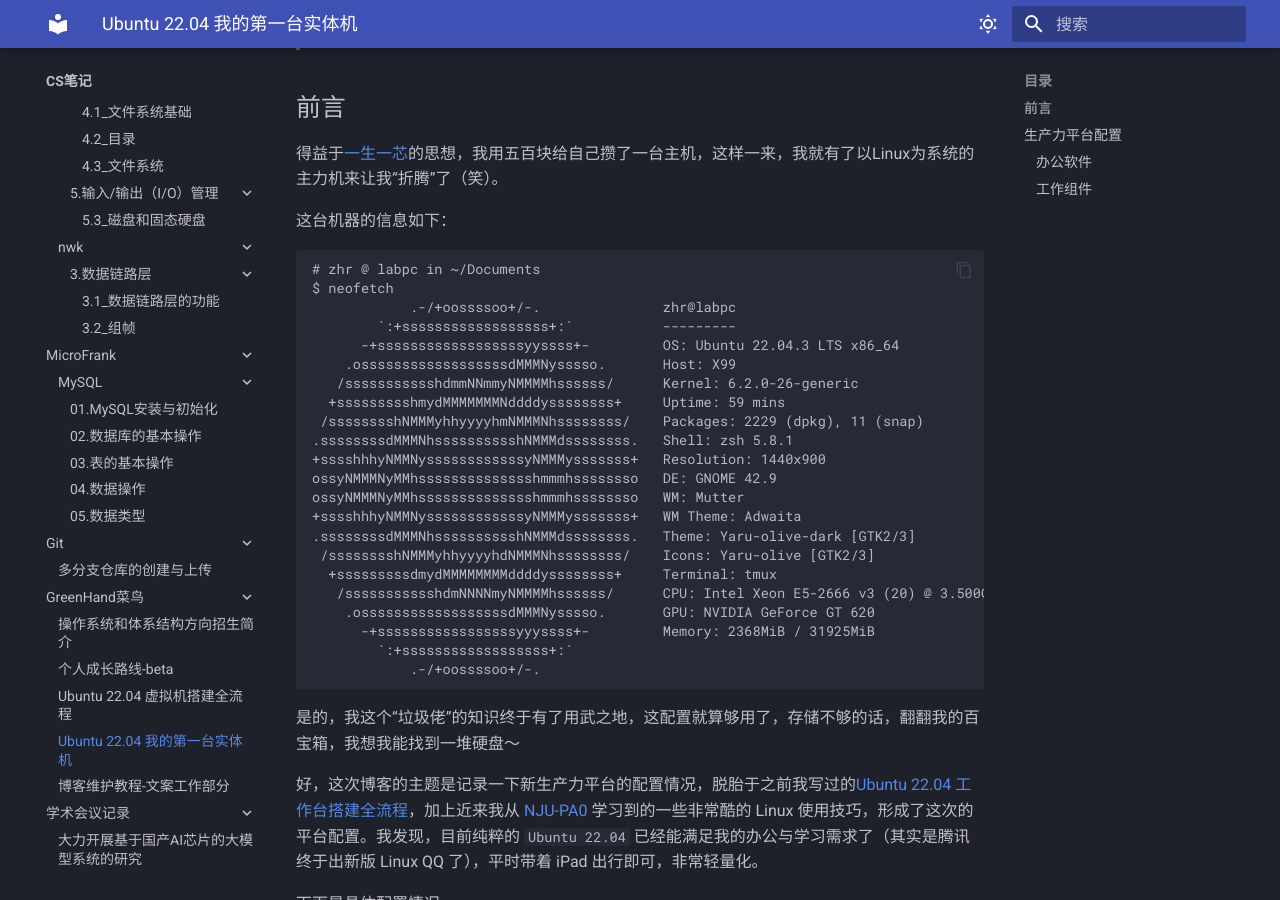
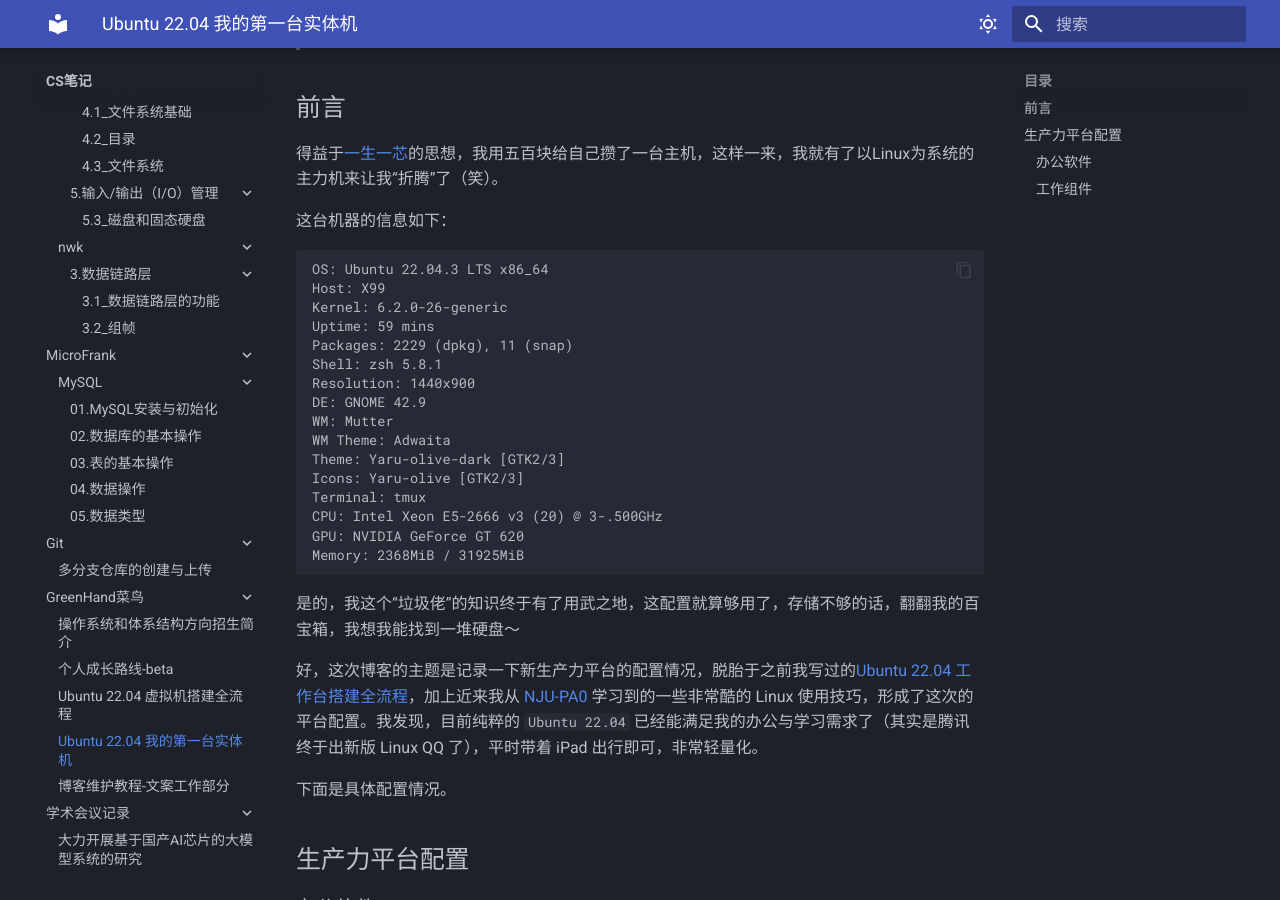
Before and after one commit to Haohahahaha/cs, an MkDocs documentation site: the page built from docs/greenhand/Ubuntu2204-myFirstPhysicalLinuxMachine/U2204-mFPLM.md, in a window 1280 px wide and 900 px high, scrolled down 245 px. Built offline with MkDocs 1.6.1 and Material for MkDocs 9.7.7, drawn with Linux system fonts in a browser that asks for light colours; some of the changed text lies outside the part shown.

Commit message:
2023-08-21_08:26:21 update

````diff
--- a/docs/greenhand/Ubuntu2204-myFirstPhysicalLinuxMachine/U2204-mFPLM.md
+++ b/docs/greenhand/Ubuntu2204-myFirstPhysicalLinuxMachine/U2204-mFPLM.md
@@ -11,28 +11,22 @@
 这台机器的信息如下：
 
 ```zsh
-# zhr @ labpc in ~/Documents
-$ neofetch
-            .-/+oossssoo+/-.               zhr@labpc
-        `:+ssssssssssssssssss+:`           ---------
-      -+ssssssssssssssssssyyssss+-         OS: Ubuntu 22.04.3 LTS x86_64
-    .ossssssssssssssssssdMMMNysssso.       Host: X99
-   /ssssssssssshdmmNNmmyNMMMMhssssss/      Kernel: 6.2.0-26-generic
-  +ssssssssshmydMMMMMMMNddddyssssssss+     Uptime: 59 mins
- /sssssssshNMMMyhhyyyyhmNMMMNhssssssss/    Packages: 2229 (dpkg), 11 (snap)
-.ssssssssdMMMNhsssssssssshNMMMdssssssss.   Shell: zsh 5.8.1
-+sssshhhyNMMNyssssssssssssyNMMMysssssss+   Resolution: 1440x900
-ossyNMMMNyMMhsssssssssssssshmmmhssssssso   DE: GNOME 42.9
-ossyNMMMNyMMhsssssssssssssshmmmhssssssso   WM: Mutter
-+sssshhhyNMMNyssssssssssssyNMMMysssssss+   WM Theme: Adwaita
-.ssssssssdMMMNhsssssssssshNMMMdssssssss.   Theme: Yaru-olive-dark [GTK2/3]
- /sssssssshNMMMyhhyyyyhdNMMMNhssssssss/    Icons: Yaru-olive [GTK2/3]
-  +sssssssssdmydMMMMMMMMddddyssssssss+     Terminal: tmux
-   /ssssssssssshdmNNNNmyNMMMMhssssss/      CPU: Intel Xeon E5-2666 v3 (20) @ 3.500GHz
-    .ossssssssssssssssssdMMMNysssso.       GPU: NVIDIA GeForce GT 620
-      -+sssssssssssssssssyyyssss+-         Memory: 2368MiB / 31925MiB
-        `:+ssssssssssssssssss+:`
-            .-/+oossssoo+/-.
+OS: Ubuntu 22.04.3 LTS x86_64
+Host: X99
+Kernel: 6.2.0-26-generic
+Uptime: 59 mins
+Packages: 2229 (dpkg), 11 (snap)
+Shell: zsh 5.8.1
+Resolution: 1440x900
+DE: GNOME 42.9
+WM: Mutter
+WM Theme: Adwaita
+Theme: Yaru-olive-dark [GTK2/3]
+Icons: Yaru-olive [GTK2/3]
+Terminal: tmux
+CPU: Intel Xeon E5-2666 v3 (20) @ 3-.500GHz
+GPU: NVIDIA GeForce GT 620
+Memory: 2368MiB / 31925MiB
 ```
 
 是的，我这个“垃圾佬”的知识终于有了用武之地，这配置就算够用了，存储不够的话，翻翻我的百宝箱，我想我能找到一堆硬盘～
@@ -82,7 +76,7 @@ ossyNMMMNyMMhsssssssssssssshmmmhssssssso   WM: Mutter
 
 - ysyx-“SDK”
 
-  ```
+  ```bash
   apt-get install build-essential    # build-essential packages, include binary utilities, gcc, make, and so on
   apt-get install man                # on-line reference manual
   apt-get install gcc-doc            # on-line reference manual for gcc
@@ -111,4 +105,4 @@ ossyNMMMNyMMhsssssssssssssshmmmhssssssso   WM: Mutter
 
 （搓搓手）嗯～这次配置得非常不错，所有 windows 平台上的功能均能在 Linux 上原生解决了。
 
-开心！:happy:
+开心！:happy:-
````
Also changed, not shown: other parts of docs/greenhand/Ubuntu2204-myFirstPhysicalLinuxMachine/U2204-mFPLM.md (+1 -1 lines).
